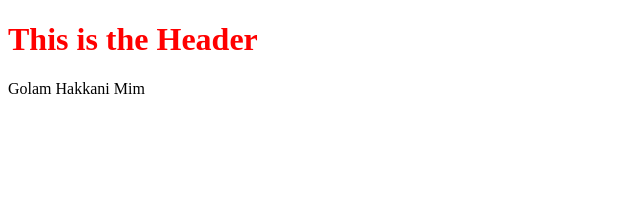
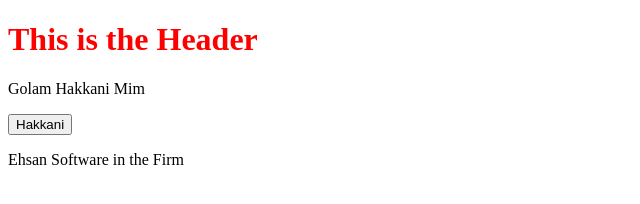
Before and after one commit to Mim-Hakkani/Js-Basic_Code-pratices, a plain HTML site: page index.html in a window 1280 px wide. Shown: the whole page, without its empty margins (0-640 px from the left). Drawn offline with Linux system fonts and the light colour scheme.

Commit message:
inner text

```diff
--- a/index.html
+++ b/index.html
@@ -8,24 +8,12 @@
 </head>
 <body>
 
+     <!-- inner html  -->
     <div id="seeelements"></div>
-    <!-- how to write js code :
 
-     1. InnerHtml
-     2. document.write();  note : it is never to use
-     3. console.log();
-     4. window.alert();
+    <!-- inner text -->
+    <p id="changeText">Golam Hakkani mim </p>
 
-    -->
-
-
-    <!-- event lister  -->
-
-    <!-- <button id="details">Click korun</button>
-    <button id="details2">Click koren na vai</button>
-
-    <button onclick="handleclick()">show Date After Click</button>
-    <p id="showDate"></p> -->
 
     <!-- <script>
 
--- a/w3Schools.js
+++ b/w3Schools.js
@@ -1,3 +1,13 @@
-document.getElementById('seeelements').innerHTML=`
+
+// inner html
+
+document.getElementById('seeelements').innerHTML=`<div>
 <h1 style="color:red">This is the Header </h1>
-<p>Golam Hakkani Mim</p>`;
+<p>Golam Hakkani Mim</p>
+<button>Hakkani </button>
+</div> `;
+
+
+// inner text
+
+document.getElementById("changeText").innerText=`Ehsan Software in the Firm`
```
